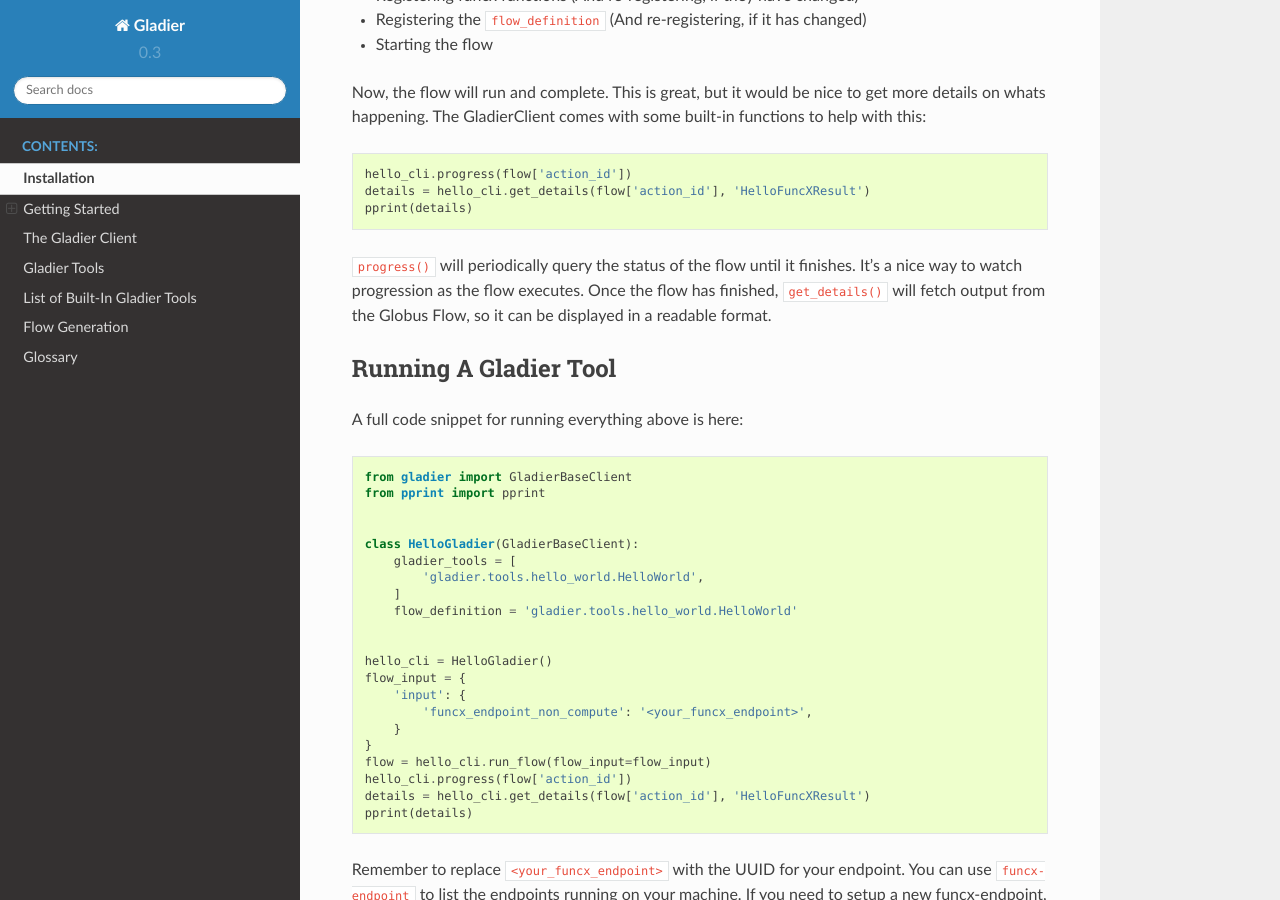
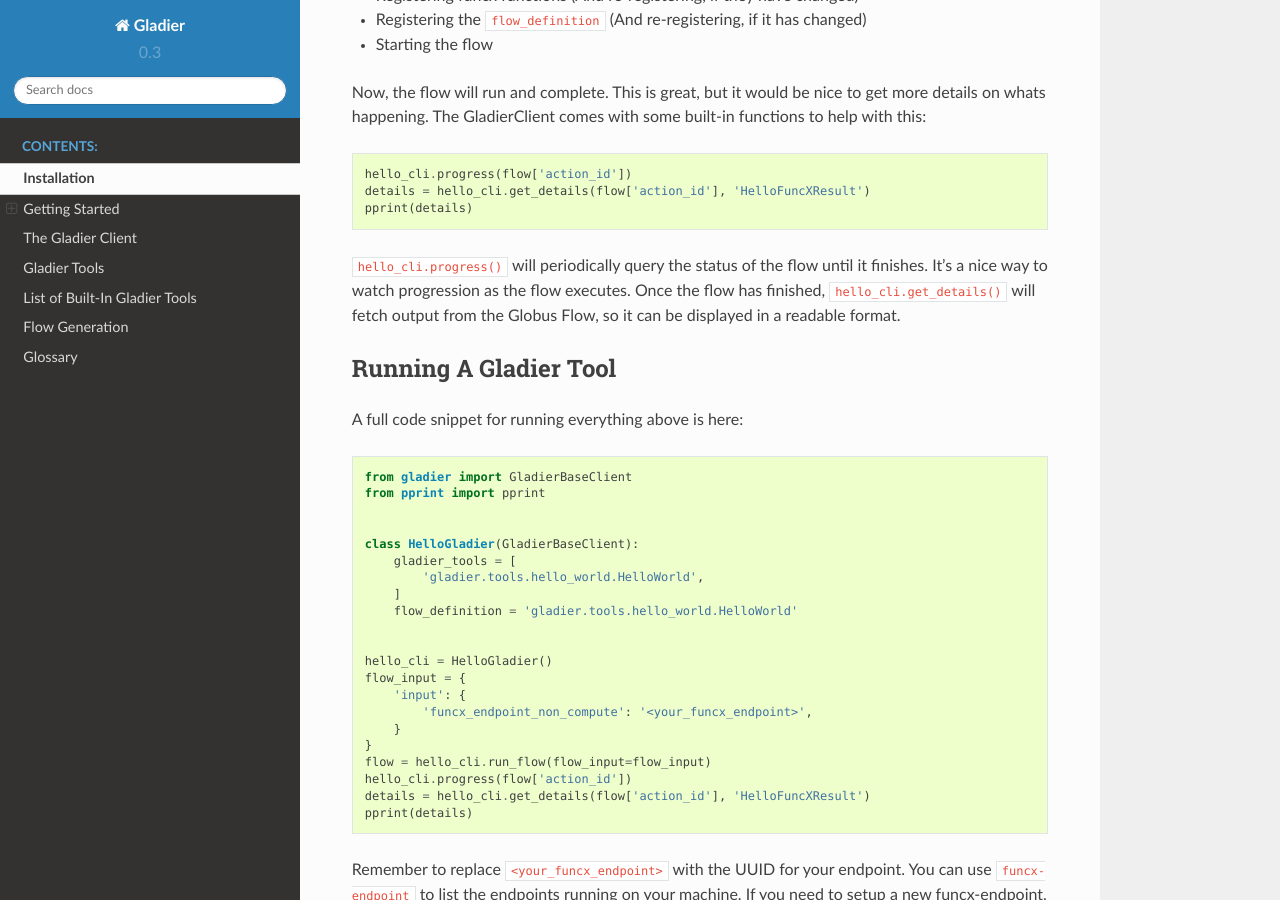
Before and after one commit to globus-gladier/gladier, a Sphinx documentation site: the page built from docs/installation.rst, in a window 1280 px wide and 900 px high, scrolled down 1443 px. Built offline with Sphinx 7.4.7 and the Read the Docs theme 2.0.0, drawn with Linux system fonts in a browser that asks for light colours; pages that are not in the unit, such as notebooks, are missing from menus.

Commit message:
chore: Make Getting Started doc func invocations more explicit

```diff
--- a/docs/installation.rst
+++ b/docs/installation.rst
@@ -73,9 +73,9 @@ whats happening. The GladierClient comes with some built-in functions to help wi
   details = hello_cli.get_details(flow['action_id'], 'HelloFuncXResult')
   pprint(details)
 
-``progress()`` will periodically query the status of the flow until it finishes. It's
+``hello_cli.progress()`` will periodically query the status of the flow until it finishes. It's
 a nice way to watch progression as the flow executes. Once the flow has finished,
-``get_details()`` will fetch output from the Globus Flow, so it can be displayed in a
+``hello_cli.get_details()`` will fetch output from the Globus Flow, so it can be displayed in a
 readable format.
 
 Running A Gladier Tool
```
